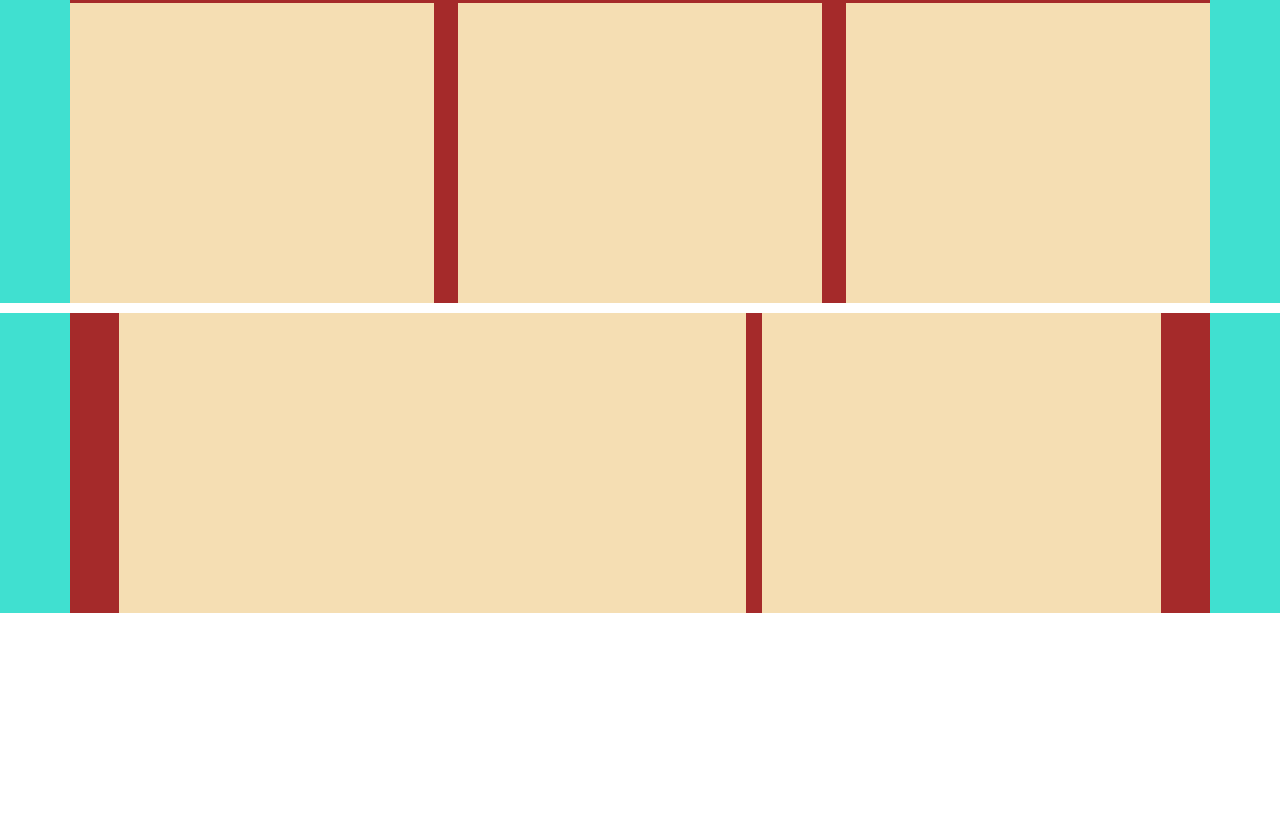
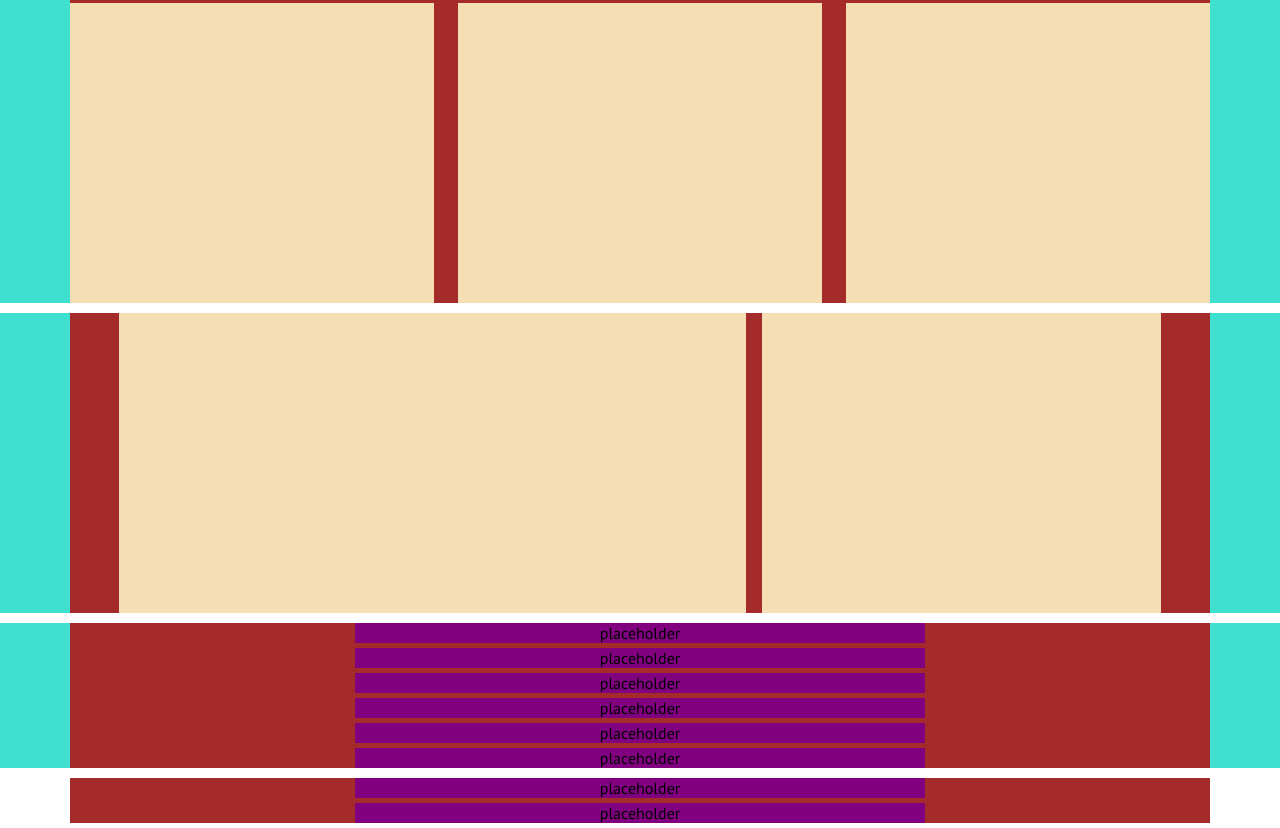
Before and after one commit to SalvatoreCapano/htmlcss-responsive-layout, a plain HTML site: page index.html in a window 1280 px wide. Shown: the part 2371-3199 px from the top of the page. Before the commit the page ends 2994 px from the top, so only its background shows below. Drawn offline with Linux system fonts and the light colour scheme.

Commit message:
-Agg. Sezione Get Started -Agg. Footer

```diff
--- a/index.html
+++ b/index.html
@@ -58,7 +58,7 @@
                 <div class="col"></div>
                 <div class="col"></div>
                 <div class="col"></div>
-            </div>
+            </div> <!-- /container-->
         </section> <!-- /featuresSection-->
 
         <section id="planningSection">
@@ -69,7 +69,7 @@
                 <div class="col">
 
                 </div>
-            </div>
+            </div> <!-- /container-->
         </section> <!-- /planningSection-->
 
         <section id="testimonialsSection">
@@ -82,7 +82,7 @@
                     <div class="col"></div>
                     <div class="col"></div>
                 </div> <!-- /flexCol-->
-            </div>
+            </div> <!-- /container-->
         </section> <!-- /testimonialsSection-->
 
         <section id="benefitsSection">
@@ -96,7 +96,7 @@
                     <div class="col"></div>
                     <div class="col"></div>
                 </div>
-            </div>
+            </div> <!-- /container-->
         </section> <!-- /benefitsSection-->
 
         <section id="aboutSection">
@@ -107,10 +107,28 @@
                 <div class="col">
 
                 </div>
-            </div>
+            </div> <!-- /container-->
         </section> <!-- /aboutSection-->
 
+        <section id="getStartedSection">
+            <div class="container">
+                <div class="placeholder">placeholder</div>
+                <div class="placeholder">placeholder</div>
+                <div class="placeholder">placeholder</div>
+                <div class="placeholder">placeholder</div>
+                <div class="placeholder">placeholder</div>
+                <div class="placeholder">placeholder</div>
+            </div> <!-- /container-->
+        </section> <!-- /getStartedSection-->
+
     </main>
+
+    <footer>
+        <div class="container">
+            <div class="placeholder">placeholder</div>
+            <div class="placeholder">placeholder</div>
+        </div> <!-- /container-->
+    </footer>
 
 </body>
 </html>
```
